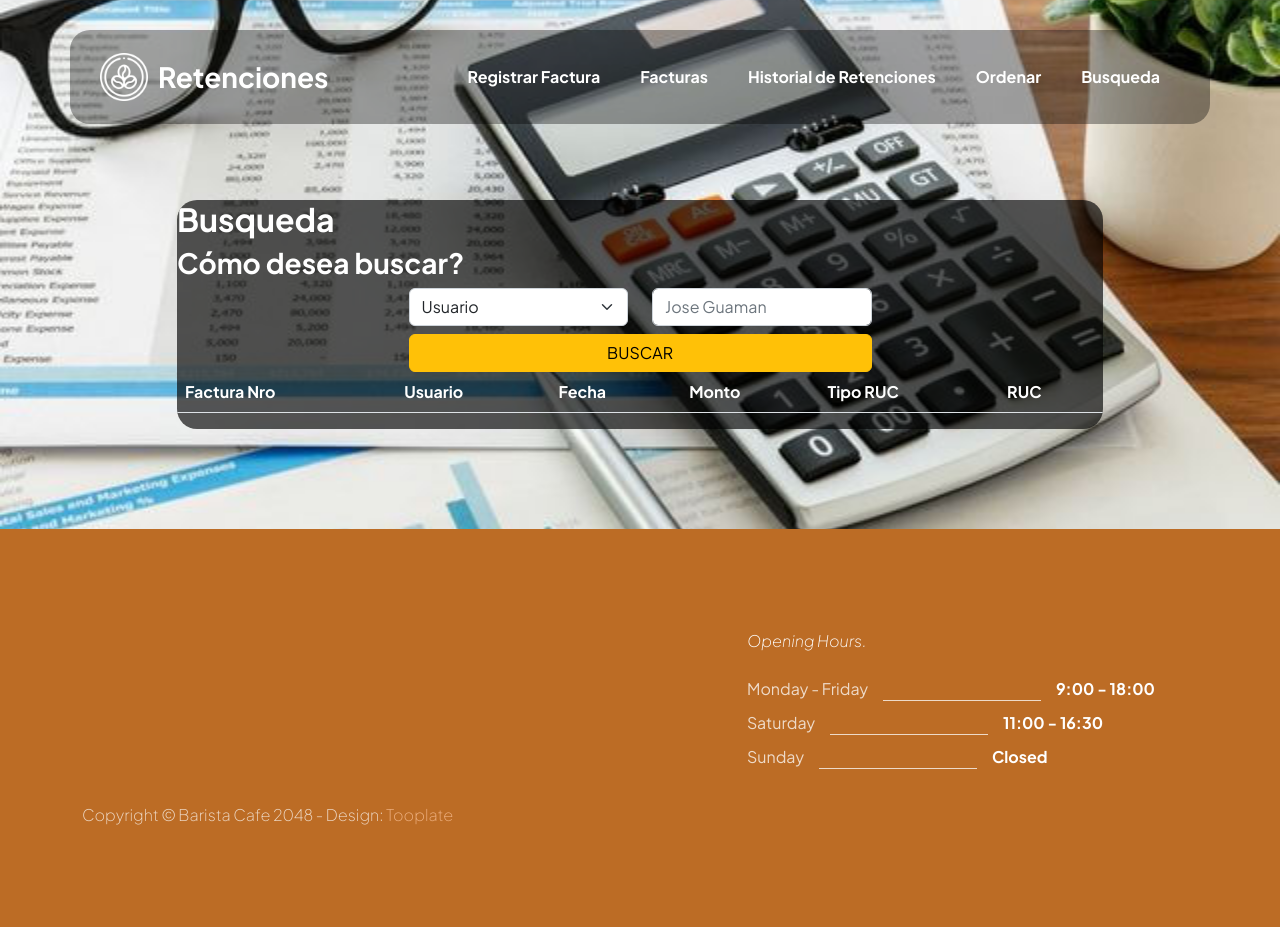
After one commit to WilmerPardo/Practica_2, a Flask app: page /historial/buscar in a window 1280 px wide. The commit adds this page. Run offline with Flask 3, Linux system fonts and the light colour scheme; lists and menus that the app fills with data are empty; parts of the project's set-up code (start-up, migrations or seed data) failed here and were passed over; some libraries are stand-ins or nearby versions.

Commit message:
Agregar Vista Ordenar y Busqueda
El template se encuentra listo, las routas aun incompletas

```diff
--- a/controls/tda/linked/linkedList.py
+++ b/controls/tda/linked/linkedList.py
@@ -361,6 +361,6 @@ class Linked_List(object):
             if type == 1:
                 arraySort = search.binary_models_secuencial(array, data, 0, len(array)-1, attribute)
                 self.toList((arraySort))
-                return self
+            return self
             #elif type == 2:
                 #return search.binary_models_string(array, data, 0, len(array) - 1, attribute)
--- a/data/retencion.json
+++ b/data/retencion.json
@@ -1 +1 @@
-[{"id": 6, "fecha": "2005-02-28", "cliente": "Diferenciador", "porcentajeRetencion": "10%", "valorInicial": 200.0, "retencion": 20.0, "valorFinal": 180.0},{"id": 5, "fecha": "1999-10-10", "cliente": "Rafael Chuquihuanca", "porcentajeRetencion": "8%", "valorInicial": 100.0, "retencion": 8.0, "valorFinal": 92.0},{"id": 4, "fecha": "2005-10-10", "cliente": "Andres Pardo", "porcentajeRetencion": "10%", "valorInicial": 120.2, "retencion": 12.02, "valorFinal": 108.18},{"id": 3, "fecha": "2013-10-10", "cliente": "William Chamba", "porcentajeRetencion": "10%", "valorInicial": 10000.0, "retencion": 1000.0, "valorFinal": 9000.0},{"id": 2, "fecha": "2021-10-10", "cliente": "Jose Guaman", "porcentajeRetencion": "8%", "valorInicial": 100.2, "retencion": 8.02, "valorFinal": 92.18},{"id": 1, "fecha": "2021-12-10", "cliente": "Sebastian Martinez", "porcentajeRetencion": "8%", "valorInicial": 990.0, "retencion": 79.2, "valorFinal": 910.8}]
+[{"id": 8, "fecha": "2017-02-28", "cliente": "Sara Coronel", "porcentajeRetencion": "10%", "valorInicial": 200.0, "retencion": 20.0, "valorFinal": 180.0},{"id": 7, "fecha": "2005-02-28", "cliente": "Santos Jesus", "porcentajeRetencion": "10%", "valorInicial": 200.0, "retencion": 20.0, "valorFinal": 180.0},{"id": 6, "fecha": "2005-08-08", "cliente": "Diferenciador", "porcentajeRetencion": "10%", "valorInicial": 200.0, "retencion": 20.0, "valorFinal": 180.0},{"id": 5, "fecha": "1999-10-10", "cliente": "Rafael Chuquihuanca", "porcentajeRetencion": "8%", "valorInicial": 100.0, "retencion": 8.0, "valorFinal": 92.0},{"id": 4, "fecha": "2005-10-10", "cliente": "Andres Pardo", "porcentajeRetencion": "10%", "valorInicial": 120.2, "retencion": 12.02, "valorFinal": 108.18},{"id": 3, "fecha": "2013-10-10", "cliente": "William Chamba", "porcentajeRetencion": "10%", "valorInicial": 10000.0, "retencion": 1000.0, "valorFinal": 9000.0},{"id": 2, "fecha": "2021-10-10", "cliente": "Jose Guaman", "porcentajeRetencion": "8%", "valorInicial": 100.2, "retencion": 8.02, "valorFinal": 92.18},{"id": 1, "fecha": "2022-12-10", "cliente": "Sebastian Martinez", "porcentajeRetencion": "8%", "valorInicial": 990.0, "retencion": 79.2, "valorFinal": 910.8}]
--- a/routes/router.py
+++ b/routes/router.py
@@ -82,3 +82,26 @@ def modificar_personas():
     #pd._persona._tipoIdentificacion = data['tipo']
     fd.merge(int(pos))
     return redirect("/historial/facturas/ver", code=302)
+
+#ordenar facturas
+@router.route('/historial/ordenar')
+def ordenar_historial():
+    campo_orden = request.args.get('campo', default='_fecha', type=str)
+    direccion = request.args.get('direccion', default=1, type=int)
+    factura = FacturaDaoControl()
+    linked_list = factura._list().sort_models(campo_orden, direccion)
+    lista_ordenada = linked_list.toArray
+    return render_template('factura/ordenar.html', lista = lista_ordenada)
+
+#buscar facturas
+@router.route('/historial/buscar', methods=['GET', 'POST'])
+def buscar_factura():
+    if request.method == 'POST':
+        campo = request.form.get('select-campo')
+        valor = request.form.get('input-campo')
+        fact = FacturaDaoControl()
+
+        facturas1 = fact._list().binary_models(valor, campo)
+        return render_template('factura/buscar.html', facturas=facturas1, code=302)
+    else:
+        return render_template('factura/buscar.html')
--- /dev/null
+++ b/templates/factura/buscar.html
@@ -0,0 +1,66 @@
+{% extends "template.html"%}
+{% block content%}
+<h3 class = "text-white" >Busqueda</h3>
+<div class="booking-form-body">
+    <h4 class="text-white">Cómo desea buscar?</h4>
+    <form method="post" action="/historial/buscar">
+        <div class="d-grid gap-2 col-6 mx-auto">
+            <div class="row">
+                <div class="col">
+                    <select id="select-campo" name="select-campo" class="form-select" aria-label="Opciones de ordenamiento">
+                        <option value="_usuario">Usuario</option>
+                        <option value="_fecha">Fecha</option>
+                        <option value="_monto">Monto</option>
+                    </select>
+                </div>
+                <div class="col">
+                    <input id="input-campo" name="input-campo" type="text" class="form-control" placeholder="Jose Guaman" required>
+                </div>
+            </div>
+            <button class="btn btn-warning" type="submit">BUSCAR</button>
+        </div>
+    </form>
+
+    <script>
+    document.getElementById('select-campo').addEventListener('change', function() {
+        var inputCampo = document.getElementById('input-campo');
+        switch (this.value) {
+            case '_usuario':
+                inputCampo.type = 'text';
+                inputCampo.placeholder = 'Jose Guaman';
+                break;
+            case '_fecha':
+                inputCampo.type = 'date';
+                inputCampo.placeholder = '';
+                break;
+            case '_monto':
+                inputCampo.type = 'number';
+                inputCampo.placeholder = '100.65';
+                break;
+        }
+    });
+    </script>
+    <table id="tabla" class="table text-white">
+        <thead>
+            <th>Factura Nro</th>
+            <th>Usuario</th>
+            <th>Fecha</th>
+            <th>Monto</th>
+            <th>Tipo RUC</th>
+            <th>RUC</th>
+        </thead>
+        <tbody>
+            {% for factura in facturas %}
+            <tr>
+                <td>{{ factura.id }}</td>
+                <td>{{ factura.usuario }}</td>
+                <td>{{ factura.fecha }}</td>
+                <td>{{ factura.monto }}</td>
+                <td>{{ factura.tipoRUC }}</td>
+                <td>{{ factura.RUC }}</td>
+            </tr>
+            {% endfor %}
+        </tbody>
+    </table>
+</div>
+{% endblock %}
--- a/templates/template.html
+++ b/templates/template.html
@@ -55,10 +55,10 @@
                                     <a class="nav-link" href="{{ url_for('api.lista_historial') }}">Historial de Retenciones</a>
                                 </li>
                                 <li class="nav-item">
-                                    <a class="nav-link" href="{{ url_for('api.ver_facturas') }}">Ordenar</a>
+                                    <a class="nav-link" href="{{ url_for('api.ordenar_historial') }}">Ordenar</a>
                                 </li>
                                 <li class="nav-item">
-                                    <a class="nav-link" href="{{ url_for('api.ver_facturas') }}">Busqueda</a>
+                                    <a class="nav-link" href="{{ url_for('api.buscar_factura') }}">Busqueda</a>
                                 </li>
                             </ul>
                         </div>
--- a/views/main.py
+++ b/views/main.py
@@ -87,7 +87,7 @@ try:
     #fact._list().sort_models('_usuario', 1).print
     #facturita = fact._list().binary_search_models(120.20, '_monto', 1)
 
-    #facturota = fact._list().binary_search_models('Rafael Chuquihuanca', '_usuario', 2)
+    facturota = fact._list().binary_search_models('Rafael Chuquihuanca', '_usuario', 2)
     facturaAux = fact._list().binary_models(200, '_monto', 1)
     print(facturaAux)
 
```
Also changed, not shown: html.txt (added, +56 -0 lines), templates/factura/listaFacturas.html (+27 -4 lines), templates/factura/ordenar.html (added, +45 -0 lines).
